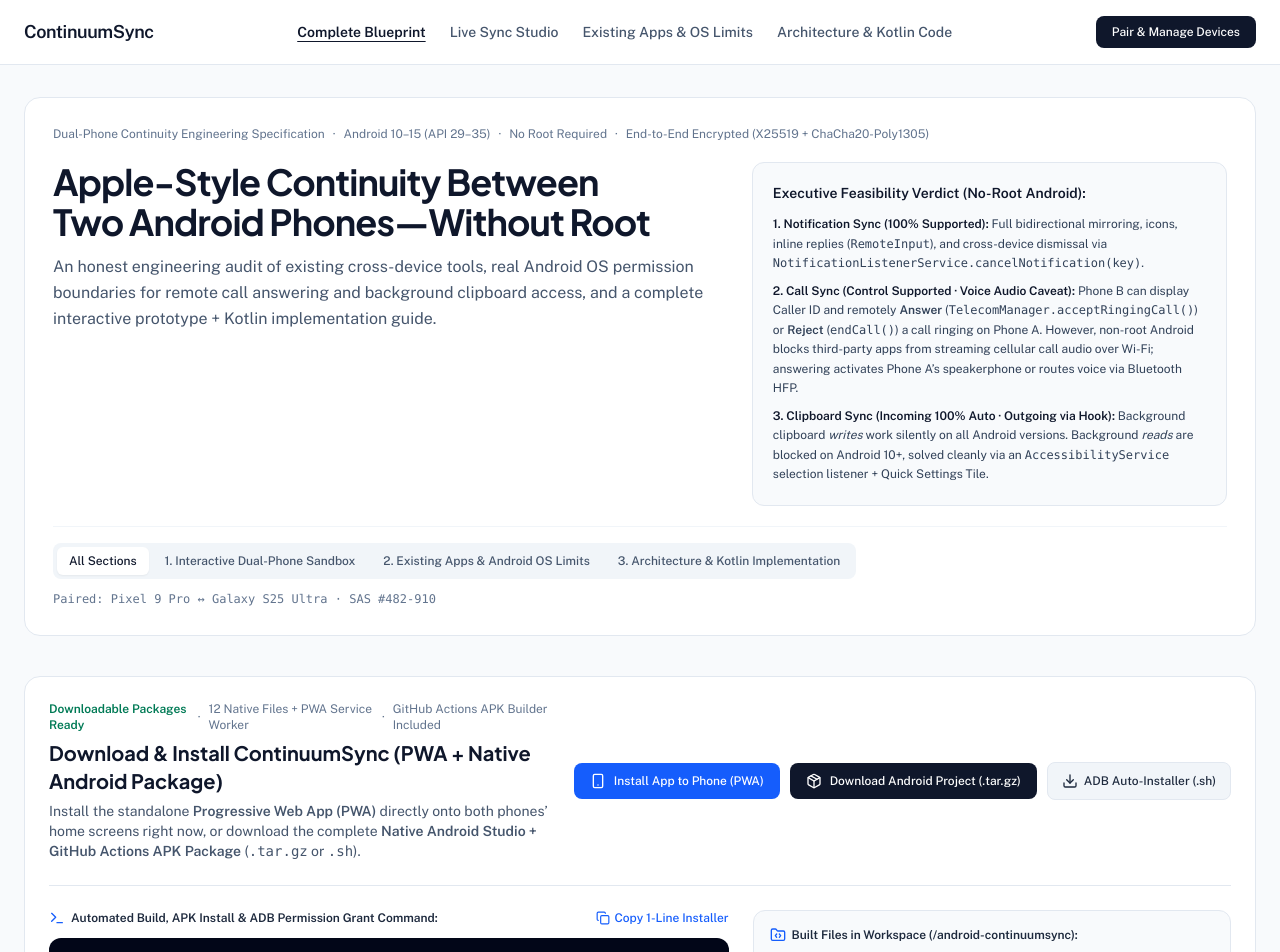
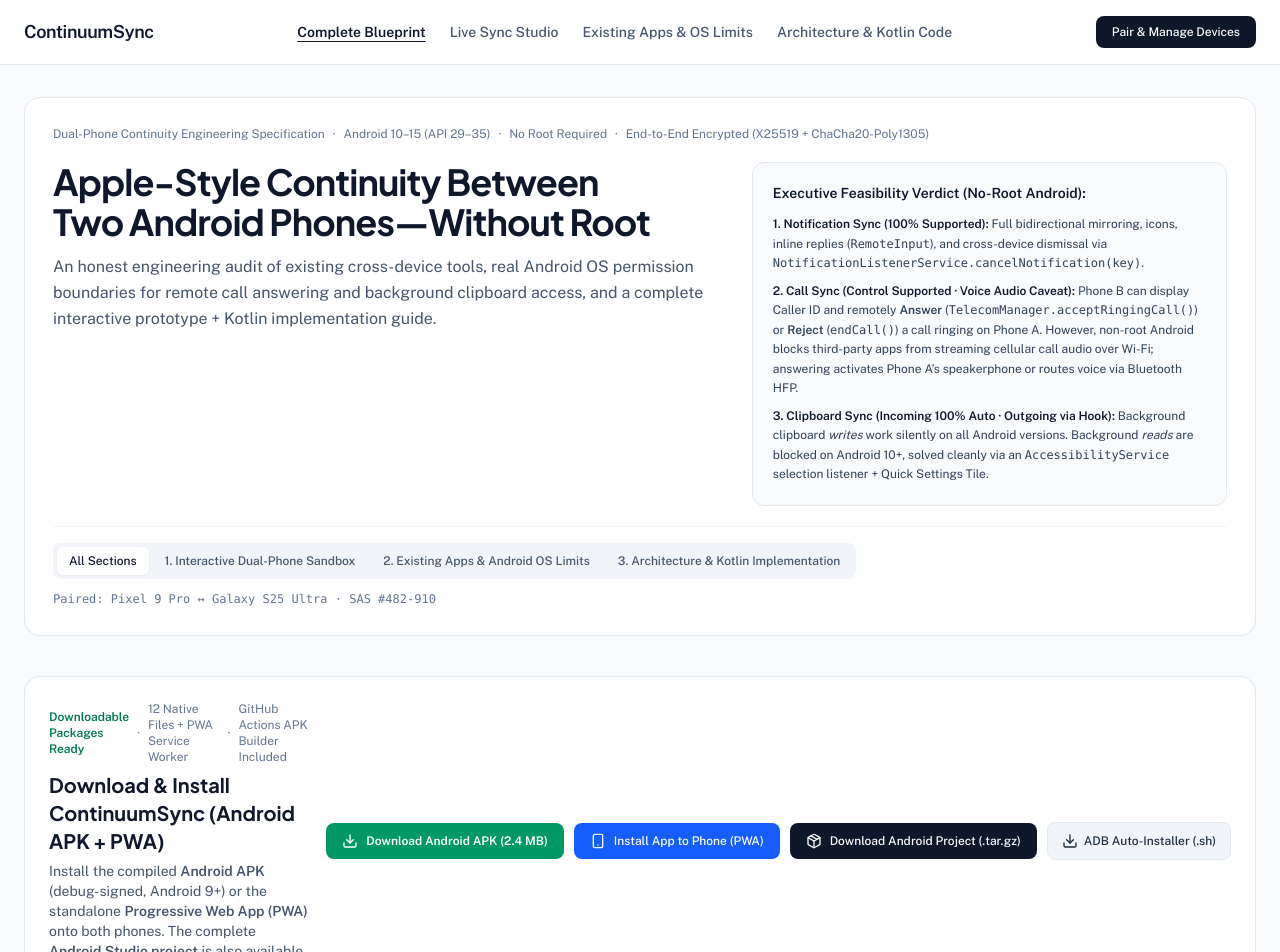
Before and after one commit to barnikbhai2007/notificationsync, a React (Vite) app: page / in a window 1280 px wide. Shown: the top 952 px of the page. Built offline with nearby package versions, Linux system fonts and the light colour scheme; no server answers.

Commit message:
Ship ContinuumSync 2.1.1 APK with instant clipboard and call alerts

```diff
--- /dev/null
+++ b/public/install.html
@@ -0,0 +1,168 @@
+<!doctype html>
+<html lang="en">
+  <head>
+    <meta charset="utf-8" />
+    <meta name="viewport" content="width=device-width, initial-scale=1" />
+    <title>Install ContinuumSync 2.1.1</title>
+    <style>
+      :root {
+        color-scheme: dark;
+        --bg: #060a12;
+        --card: #101a2b;
+        --soft: #0c1524;
+        --stroke: #1e2c44;
+        --text: #f2f6ff;
+        --mid: #a9b8d0;
+        --low: #7b8ca8;
+        --primary: #5b8cff;
+        --mint: #2bd9a8;
+      }
+      * { box-sizing: border-box; }
+      body {
+        margin: 0;
+        min-height: 100vh;
+        display: grid;
+        place-items: center;
+        padding: 24px 16px;
+        background:
+          radial-gradient(700px 340px at 50% -100px, rgba(91, 140, 255, 0.28), transparent 70%),
+          var(--bg);
+        color: var(--text);
+        font-family: -apple-system, BlinkMacSystemFont, "Segoe UI", Roboto, sans-serif;
+      }
+      main {
+        width: 100%;
+        max-width: 460px;
+        background: linear-gradient(180deg, rgba(16, 26, 43, 0.96), rgba(12, 21, 36, 0.96));
+        border: 1px solid var(--stroke);
+        border-radius: 24px;
+        padding: 26px;
+        box-shadow: 0 24px 70px rgba(0, 0, 0, 0.45);
+      }
+      .badge {
+        display: inline-flex;
+        align-items: center;
+        gap: 7px;
+        font-size: 11px;
+        font-weight: 700;
+        letter-spacing: 0.08em;
+        text-transform: uppercase;
+        color: var(--mint);
+        background: rgba(43, 217, 168, 0.12);
+        border: 1px solid rgba(43, 217, 168, 0.3);
+        border-radius: 999px;
+        padding: 5px 10px;
+      }
+      .dot { width: 7px; height: 7px; border-radius: 50%; background: var(--mint); }
+      .applogo {
+        width: 58px;
+        height: 58px;
+        border-radius: 17px;
+        display: block;
+        margin-bottom: 15px;
+        box-shadow: 0 12px 34px rgba(91, 140, 255, 0.35);
+      }
+      h1 { font-size: 27px; line-height: 1.15; margin: 14px 0 6px; letter-spacing: -0.03em; }
+      .sub { color: var(--low); font-size: 13px; margin: 0 0 18px; }
+      p { color: var(--mid); font-size: 14px; line-height: 1.6; margin: 0 0 17px; }
+      .download {
+        display: flex;
+        align-items: center;
+        justify-content: center;
+        gap: 9px;
+        text-align: center;
+        text-decoration: none;
+        background: var(--primary);
+        color: #07132c;
+        font-weight: 700;
+        font-size: 15px;
+        padding: 15px 20px;
+        border-radius: 13px;
+        transition: filter 0.15s, transform 0.15s;
+      }
+      .download:hover { filter: brightness(1.08); transform: translateY(-1px); }
+      .download svg { width: 19px; height: 19px; }
+      .meta { text-align: center; color: var(--low); font-size: 12px; margin: 10px 0 20px; }
+      .features {
+        display: grid;
+        grid-template-columns: 1fr 1fr;
+        gap: 8px;
+        margin: 0 0 20px;
+        padding: 0;
+        list-style: none;
+      }
+      .features li {
+        font-size: 12px;
+        color: var(--mid);
+        background: var(--soft);
+        border: 1px solid var(--stroke);
+        border-radius: 10px;
+        padding: 9px 10px;
+      }
+      .features b { color: var(--text); display: block; font-size: 12.5px; margin-bottom: 1px; }
+      h2 { font-size: 13px; letter-spacing: 0.08em; text-transform: uppercase; color: var(--low); margin: 0 0 10px; }
+      ol { margin: 0; padding-left: 20px; color: var(--mid); font-size: 13.5px; line-height: 1.7; }
+      ol b { color: var(--text); }
+      .hash {
+        margin-top: 20px;
+        padding-top: 15px;
+        border-top: 1px solid var(--stroke);
+      }
+      .hash p { margin: 0 0 5px; font-size: 11px; letter-spacing: 0.06em; text-transform: uppercase; color: var(--low); }
+      code { font-family: ui-monospace, SFMono-Regular, Menlo, monospace; font-size: 10.5px; color: var(--mid); word-break: break-all; }
+      .github {
+        display: block;
+        margin-top: 12px;
+        text-align: center;
+        font-size: 12.5px;
+        color: var(--mid);
+      }
+      .github a { color: var(--primary); text-decoration: none; }
+    </style>
+  </head>
+  <body>
+    <main>
+      <img class="applogo" src="/logo.png" alt="ContinuumSync logo" />
+      <span class="badge"><span class="dot"></span> Android build 2.1.1</span>
+      <h1>ContinuumSync</h1>
+      <p class="sub">Two phones. One flow.</p>
+      <p>Mirror notifications, share the clipboard instantly, and answer real calls from either phone. One phone hosts the room itself — no PC needed.</p>
+
+      <a class="download" href="/ContinuumSync-2.1.1.apk" download="ContinuumSync-2.1.1.apk">
+        <svg viewBox="0 0 24 24" fill="none" stroke="currentColor" stroke-width="2.2" stroke-linecap="round" stroke-linejoin="round">
+          <path d="M21 15v4a2 2 0 0 1-2 2H5a2 2 0 0 1-2-2v-4"/>
+          <polyline points="7 10 12 15 17 10"/>
+          <line x1="12" y1="15" x2="12" y2="3"/>
+        </svg>
+        Download APK · 2.4 MB
+      </a>
+      <div class="meta">Android 9+ (API 28) · signed · built by GitHub Actions</div>
+
+      <ul class="features">
+        <li><b>Phone-hosted</b>No PC or server needed</li>
+        <li><b>Auto-discovery</b>Finds the other phone on Wi-Fi</li>
+        <li><b>Alert feed</b>Notifications in real time</li>
+        <li><b>Clipboard + calls</b>Instant copy, remote answer/decline</li>
+      </ul>
+
+      <h2>Set up both phones</h2>
+      <ol>
+        <li>Connect both phones to the same Wi-Fi network.</li>
+        <li>Install the APK on both. If you have 2.0.1 or 2.1.0, update directly; uninstall 1.x or 2.0.0 builds first.</li>
+        <li>On <b>Phone A</b>, leave the default role. It hosts the room and shows a host address.</li>
+        <li>On <b>Phone B</b>, tap <b>Switch to Phone B</b>. It finds Phone A automatically, or tap <b>Scan</b>.</li>
+        <li>Grant notification listener, phone, call log, and contact access so alerts and caller names appear.</li>
+        <li>Allow <b>Display over other apps</b> on both phones so clipboard sync works while you are in any app.</li>
+        <li>Accessibility is optional now — enable it only as a clipboard backup.</li>
+        <li>The status pill turns <b>Linked</b> when both phones connect.</li>
+      </ol>
+
+      <div class="hash">
+        <p>SHA-256</p>
+        <code>892A9E649B22C6BF1149104A157928EDD3FA257E24927848E3E1C5A44EEFD263</code>
+      </div>
+
+      <div class="github">Also on <a href="https://github.com/barnikbhai2007/continuumsync-apk/releases/latest">GitHub Releases</a></div>
+    </main>
+  </body>
+</html>
--- a/src/components/LivePhysicalBridgeAndInstaller.tsx
+++ b/src/components/LivePhysicalBridgeAndInstaller.tsx
@@ -227,14 +227,22 @@ export const LivePhysicalBridgeAndInstaller: React.FC<
             id="installer-and-live-bridge-heading"
             className="text-xl font-bold text-slate-900"
           >
-            Download & Install ContinuumSync (PWA + Native Android Package)
+            Download & Install ContinuumSync (Android APK + PWA)
           </h2>
           <p className="text-xs sm:text-sm text-slate-600 max-w-3xl">
-            Install the standalone <strong>Progressive Web App (PWA)</strong> directly onto both phones’ home screens right now, or download the complete <strong>Native Android Studio + GitHub Actions APK Package</strong> (<code className="font-mono">.tar.gz</code> or <code className="font-mono">.sh</code>).
+            Install the compiled <strong>Android APK</strong> (debug-signed, Android 9+) or the standalone <strong>Progressive Web App (PWA)</strong> onto both phones. The complete <strong>Android Studio project</strong> is also available as <code className="font-mono">.tar.gz</code> or an ADB installer script.
           </p>
         </div>
 
         <div className="flex flex-wrap items-center gap-2.5 shrink-0">
+          <a
+            href="/ContinuumSync-2.1.1.apk"
+            download="ContinuumSync-2.1.1.apk"
+            className="px-4 py-2.5 text-xs font-semibold bg-emerald-600 text-white rounded-lg hover:bg-emerald-500 transition-colors flex items-center gap-2 whitespace-nowrap shrink-0"
+          >
+            <Download className="w-4 h-4" />
+            Download Android APK (2.4 MB)
+          </a>
           {!isInstalled && (
             <button
               type="button"
```
Also changed, not shown: public/logo.png (added), 1 other file (tests, documents, lock files or other folders).
